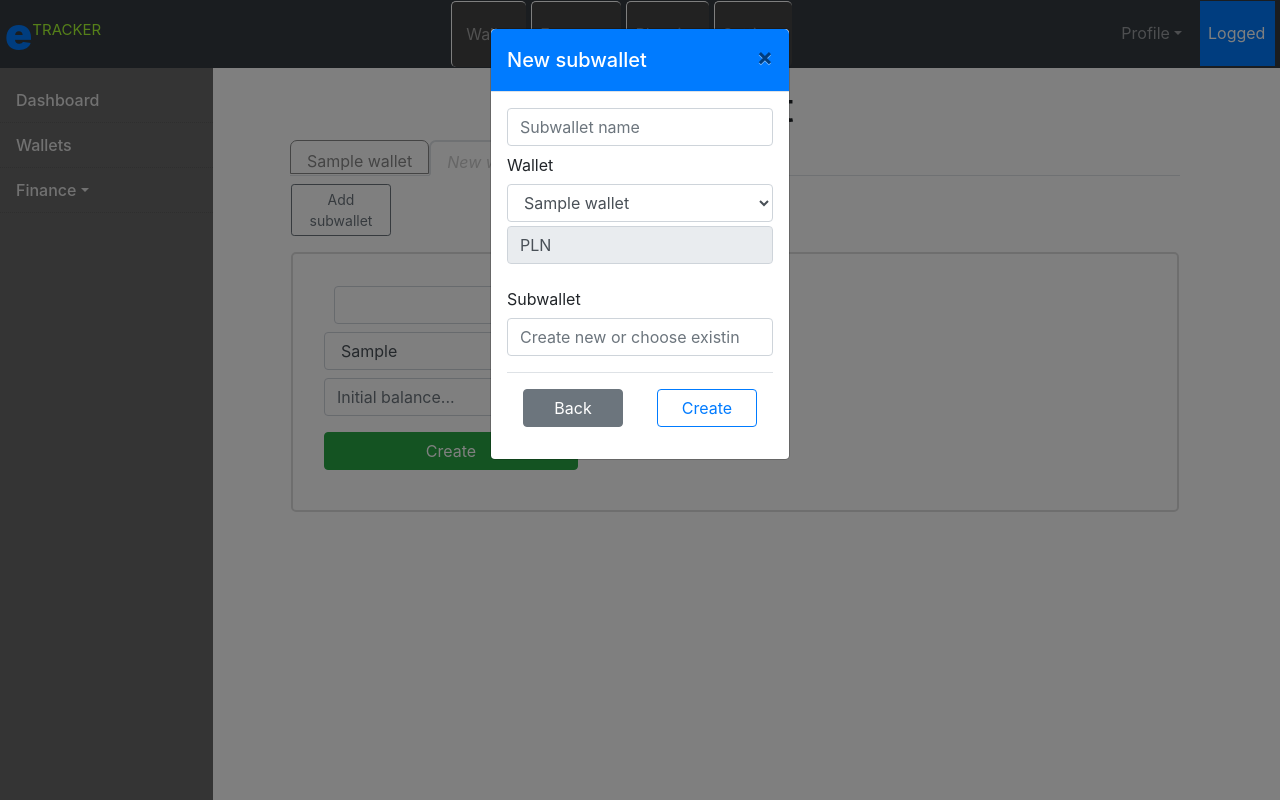
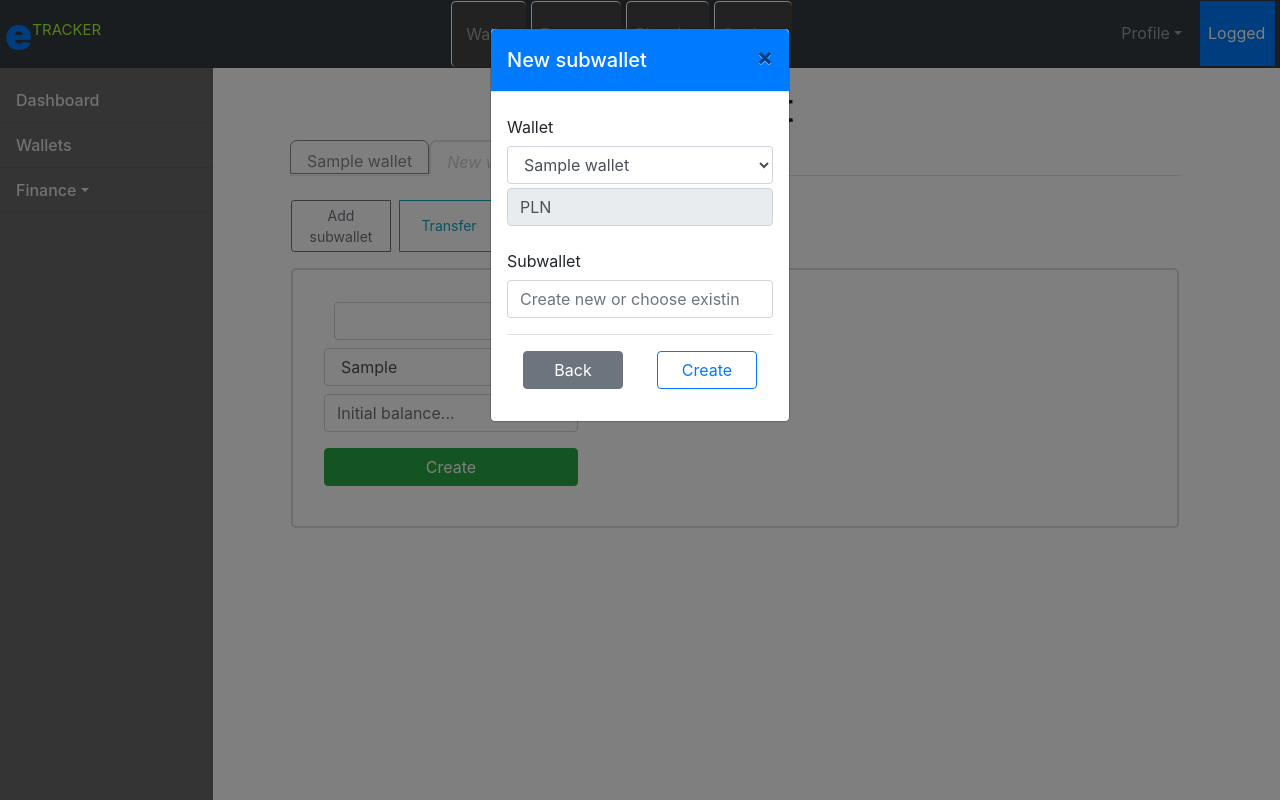
Before and after one commit to artsR/ExpenseTracker, a Flask app: page /wallets/ in a window 1280 px wide, after a click on "Add subwallet". Run offline with Flask 2, Linux system fonts and the light colour scheme; a user stored in the database is signed in; tables that the repository leaves empty hold one stand-in row (values such as "Sample post"); some libraries are stand-ins or nearby versions.

Commit message:
Add transferFrom

```diff
--- a/eTracker/main/routes.py
+++ b/eTracker/main/routes.py
@@ -1,10 +1,10 @@
 import os
-from flask import render_template, redirect, url_for, flash, abort
+from flask import render_template, redirect, url_for, flash, abort, jsonify
 from flask import current_app
 from flask_login import current_user, login_required
 from eTracker import db
 from eTracker.models import (
-    User, Expense, Currency, CurrencyOfficialAbbr, Wallet
+    User, Expense, Currency, CurrencyOfficialAbbr, Wallet, Subwallet
 )
 from eTracker.main import bp
 from eTracker.main.forms import (
@@ -295,15 +295,17 @@ def wallets():
             currency=form.currency.data,
             color=form.color.data,
         )
-        wallet.subwallets.append(
+        db.session.add(wallet)
+        db.session.commit()
+        subwallet = Subwallet(
             user_id=current_user.id,
             wallet_id=wallet.id,
             name='General',
         )
+        wallet.subwallets.append(subwallet)
+        db.session.commit()
         # Add Transaction row to initialize wallet Balance
         # Add Transfer row to initialize subwallet Balance
-        db.session.add(wallet)
-        db.session.commit()
         flash('New wallet added successfully.', 'success')
         flash(form.data)
         return redirect(url_for('main.wallets'))
@@ -313,9 +315,32 @@ def wallets():
     return render_template('wallets.html', form=form, wallets=wallets)
 
 
-@bp.route('/wallet/<int:wallet_id>/subwallet', methods=['GET', 'POST'])
+@bp.route('/wallet/subwallets/', methods=['GET', 'POST'])
 @login_required
-def add_subwallet(wallet_id):
-    pass
+def add_subwallet():
     # if get sent currency of wallet
     # if post wallet.add_subwallet(name='General')
+    if flask.request.method == 'POST':
+        wallet = Wallet.query.filter_by(id=flask.request.form['wallet_id']).first()
+        subwallet = Subwallet.query.filter(
+            (Subwallet.wallet == wallet) &
+            (Subwallet.name == flask.request.form['name'])
+        )
+        if not subwallet:
+            subwallet = Subwallet(
+                user_id=current_user.id,
+                wallet_id=flask.request.form['wallet_id'],
+                name=flask.request.form['name'],
+            )
+            wallet.subwallets.append(subwallet)
+            db.session.commit()
+            flash(flask.request.form)
+            return redirect(url_for('main.wallets'))
+        else:
+            flash('You cannot use the same name within one wallet', 'danger')
+            return redirect(url_for('main.wallets'))
+
+@bp.route('/transfer/', methods=['GET', 'POST'])
+@login_required
+def transfer():
+    pass
--- a/eTracker/static/css/style_base.css
+++ b/eTracker/static/css/style_base.css
@@ -156,6 +156,7 @@ p.wallet {
     color: #666;
     font-style: italic;
 }
+
 @media (min-width: 576px) {
     li.myNavBtn {
         text-align: center;
--- a/eTracker/templates/wallets.html
+++ b/eTracker/templates/wallets.html
@@ -53,11 +53,91 @@
         </li>
     </ul>
 </div>
+<!-- Tabs content (wallets)-->
 <div class="tab-content px-3">
-    <button class="btn btn-sm btn-outline-secondary btn-block mt-2" id="new_subwallet"
-            data-toggle="modal" data-target="#subwallet_form">
-        Add subwallet
-    </button>
+    <div class="btn-group mt-3">
+        <button class="btn btn-sm btn-outline-secondary btn-block mt-2" id="new_subwallet"
+                data-toggle="modal" data-target="#subwallet_form">
+            Add subwallet
+        </button>
+        <button class="btn btn-sm btn-outline-info btn-block mt-2 ml-2" id="transfer_btn">
+            Transfer
+        </button>
+    </div>
+    <!-- Transfer form -->
+    <div class="border border-3 border-dark rounded my-4 px-2 py-3"
+            style="display: none;" id="transfer_div">
+        <form class="form-row align-items-center"
+                action="{{ url_for('main.transfer') }}" method="post">
+            <div class="col-3">
+                <div class="form-group form-group-sm row ml-0">
+                    <label for="wallet_id1" class="col-form-label mr-2">Wallet</label>
+                    <select name="wallet_id1" class="form-control col-6" id="wallet_id1">
+                    {% for wallet in wallets %}
+                    <option value="{{ wallet.id }}">{{ wallet.name }}</option>
+                    {% endfor %}
+                    </select>
+                </div>
+                <div class="form-group form-group-sm row ml-0">
+                    <label for="wallet_id2" class="col-form-label mr-2">Wallet</label>
+                    <select name="wallet_id2" class="form-control col-6" id="wallet_id2">
+                    {% for wallet in wallets %}
+                    <option value="{{ wallet.id }}">{{ wallet.name }}</option>
+                    {% endfor %}
+                    </select>
+                </div>
+            </div>
+            <div class="col-2">
+                <div class="form-group row ml-0">
+                    <input class="form-control col-11" type="number" name="sent_amount"
+                            placeholder="Funds sent"/>
+                </div>
+                <div class="form-group row ml-0">
+                    <input class="form-control col-11" type="text" name="sent_amount"
+                            value="USD" disabled/>
+                </div>
+            </div>
+            <div class="col-2">
+                <div class="form-group row ml-0">
+                    <input class="form-control col-11" type="number" name="sent_amount"
+                            placeholder="Funds received"/>
+                </div>
+                <div class="form-group row ml-0">
+                    <input class="form-control col-11" type="text" name="sent_amount"
+                            value="USD" disabled/>
+                </div>
+            </div>
+            <div class="col-3 ml-5">
+                <div class="form-group form-group-sm row ml-0">
+                    <label for="wallet" class="col-form-label mr-2">Wallet</label>
+                    <select name="wallet_id1" class="form-control col-6" id="wallet_id1">
+                    {% for wallet in wallets %}
+                    <option value="{{ wallet.id }}">{{ wallet.name }}</option>
+                    {% endfor %}
+                    </select>
+                </div>
+                <div class="form-group form-group-sm row ml-0">
+                    <label for="wallet" class="col-form-label mr-2">Wallet</label>
+                    <select name="wallet_id1" class="form-control col-6" id="wallet_id1">
+                    {% for wallet in wallets %}
+                    <option value="{{ wallet.id }}">{{ wallet.name }}</option>
+                    {% endfor %}
+                    </select>
+                </div>
+            </div>
+            <div class="col-1">
+                <div class="form-group form-group-sm ml-0">
+                    <button type="submit" class="btn btn-outline-success" id="transfer_submit">
+                        Transfer
+                    </button>
+                    <button type="button" class="btn btn-outline-secondary" id="transfer_back">
+                        Back
+                    </button>
+                </div>
+            </div>
+        </form>
+    </div>
+    <!-- End Transfer Form -->
     {% for wallet in wallets %}
     <div class="col-md-12 tab-pane mt-3 p-3 h-100" id="wallet{{ wallet.id }}"
         style="border: 2px solid {{ wallet.color }}; border-radius: 5px;">
@@ -68,10 +148,10 @@
             <p class='wallet'>Currency: USD</p>
             <p class='wallet'>Balance: {{ '{0:,.2f}'.format(1000) }}</p>
         </div>
-        <h5 class="unlocated h6">General: {{ '{0:,.2f}'.format(1000) }}</h5>
         {% for subwallet in wallet.subwallets %}
-        <h4 class="subwallet h6">{{ subwallet.name }}:</h4> <!--class="
-            {%if subwallet == 'General'%}unlocated{%else%}subwallet{%endif%} h6" -->
+        <h4 class="{%if subwallet.name == 'General'%}unlocated{%else%}subwallet{%endif%} h6">
+            {{ subwallet.name }}: {{ '{0:,.2f}'.format(1000) }}
+        </h4>
         {% endfor %}
     </div>
     </div>
@@ -125,12 +205,10 @@
                 </button>
             </div>
             <div class="modal-body">
-                <form action="" method="post">
-                    <input type="text" class="form-control" id="subwallet_name"
-                            placeholder="Subwallet name">
+                <form action="{{ url_for('main.add_subwallet') }}" method="post">
                     <div class="form-group">
                         <label for="wallet" class="col-form-label">Wallet</label>
-                        <select class="form-control" id="wallet">
+                        <select name="wallet_id" class="form-control" id="wallet_id">
                         {% for wallet in wallets %}
                         <option value="{{ wallet.id }}">{{ wallet.name }}</option>
                         {% endfor %}
@@ -139,8 +217,8 @@
                     </div>
                     <div class="form-group">
                         <label for="subwallet_field" class="col-form-label">Subwallet</label>
-                        <input class="form-control" type="text" list="subwallets_fields" id="subwallet_field"
-                                placeholder="Create new or choose existing"/>
+                        <input name="name" class="form-control" type="text" list="subwallets_fields"
+                                placeholder="Create new or choose existing" id="subwallet_field"/>
                         <datalist id="subwallets_fields">
                         {% for subwallet in current_user.subwallets %}
                         <option value="{{ subwallet.name }}">
@@ -149,7 +227,8 @@
                     </div>
                     <div class="modal-footer justify-content-between">
                         <button type="button" class="btn btn-secondary" data-dismiss="modal">Back</button>
-                        <input type="button" class="btn btn-outline-primary" value="Create" id="add_subwallet"/>
+                        <input type="submit" class="btn btn-outline-primary"
+                                value="Create" id="add_subwallet"/>
                     </div>
                 </form>
             </div>
@@ -185,11 +264,14 @@ pickr1.on('save', function(){
     document.getElementById('wallet_color').value = pickr1.getSelectedColor().toHEXA().toString();
 });
 
-document.getElementById('add_subwallet').addEventListener('click', addSubwallet);
+const transferBtn = document.getElementById('transfer_btn');
+const transferDiv = document.getElementById('transfer_div');
+const transferBack = document.getElementById('transfer_back');
 
-function addSubwallet() {
-    const xhr = new XMLHttpRequest();
-}
+
+transferBtn.addEventListener('click', () => transferDiv.style.display = 'block');
+transferBack.addEventListener('click', () => transferDiv.style.display = 'none');
+
 
 </script>
 {% endblock %}
```
